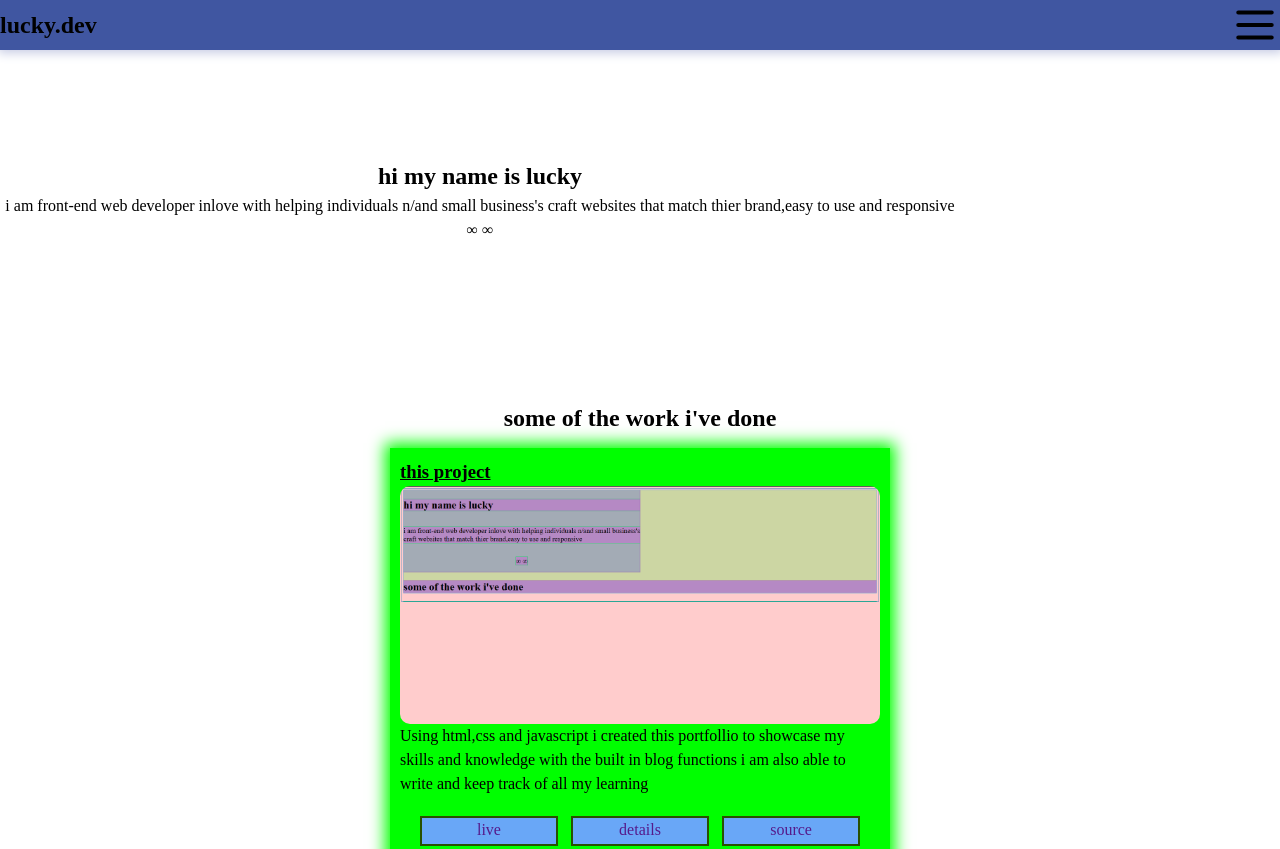
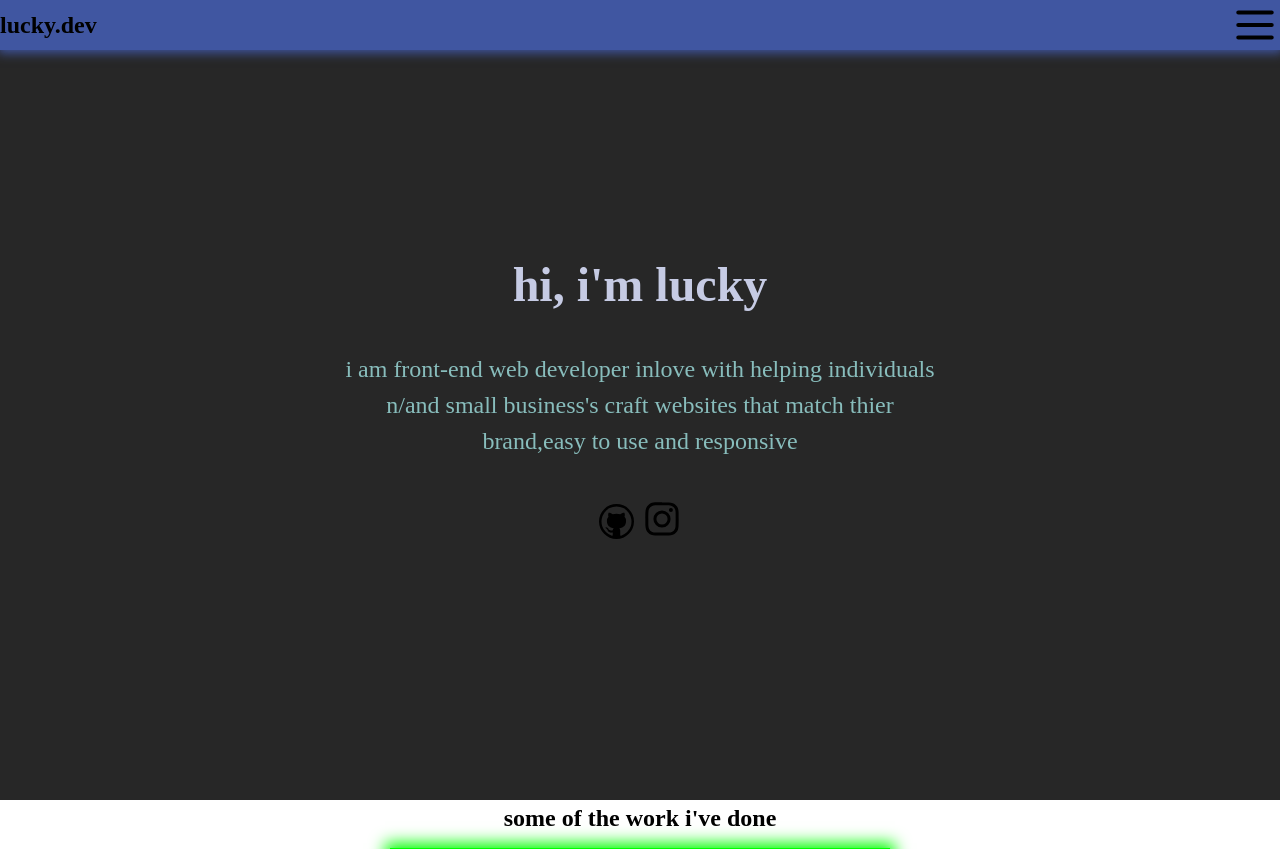
Before and after one commit to Luckyscode/lucky.github.io, a plain HTML site: page index.html in a window 1280 px wide. Shown: the top 849 px of the page. Drawn offline with nearby package versions, Linux system fonts and the light colour scheme.

Commit message:
feat:improve hero-section styles

```diff
--- a/index.html
+++ b/index.html
@@ -25,13 +25,16 @@
 <!-- hero section -->
 <section id="hero">
 
-<h1>hi my name is lucky</h1>
+<h1>hi, i'm lucky</h1>
 <p>
   i am front-end web developer inlove with
   helping individuals n/and small business's craft
   websites that match thier brand,easy to use and responsive
 </p>
-<p class="icon">&#8734 	&infin; </p>
+<p class="icon">
+<img class="" src="assets/githuicon.svg" alt="instagram-icon" width="35" height="35"/>
+<img class="" src="assets/instagramicon.svg" alt="instagram-icon" width="40" height="40"/>
+</p>
 </section>
 
 <!-- end of hero-section -->
--- a/public/style.css
+++ b/public/style.css
@@ -34,7 +34,7 @@ nav{
     align-items: center;
     width: 100%;
     background-color: var(--color-main);
-    box-shadow: 0px 0px 10px 2.5px var(--color-secondary);
+    box-shadow: 0px 0px 10px 2.5px var(--color-main);
 
    }
 
@@ -70,22 +70,42 @@ nav{
 /*==================================
 -----------hero section-------------
 ==================================== */
+#hero {
+    display: flex;
+    flex-direction: column;
+    justify-content: center;
+    align-items: center;
+    width: 100%;
+    height: 100vh;
+    padding: 20px;
+    font-size: 30px;
+    background-color: var(--color-backgroud);
+    color: var(--color-secondary);
+    text-align: center;
+    gap: 20px;
 
- #hero{
-     display: flex;
-     flex-direction: column;
-     justify-content: center;
-     align-items: center;
-     width:75%;
-     height:400px;
-    }
+}
+
+#hero > h1 {
+    font-size: 3rem; /* Adjust font size for better readability */
+    font-weight: 700;
+    margin-bottom: 10px;
+}
+
+#hero > p {
+    font-size: 1.5rem; /* Add a subheading or description */
+    color: var(--color-accent);
+    max-width: 600px; /* Limit text width for better readability */
+}
 
 #hero > .icon {
-   align-self: center;
+    align-self: center;
+    margin-top: 20px;
+    font-size: 2rem;
+    color: var(--color-secondary);
+}
 
-}
-/*=========== end of hero section ===========*/
-
+/*===== end d of hero section =======*/
 
 /*==================================
         projects section
```
Also changed, not shown: assets/githuicon.svg (added), assets/instagramicon.svg (added).
